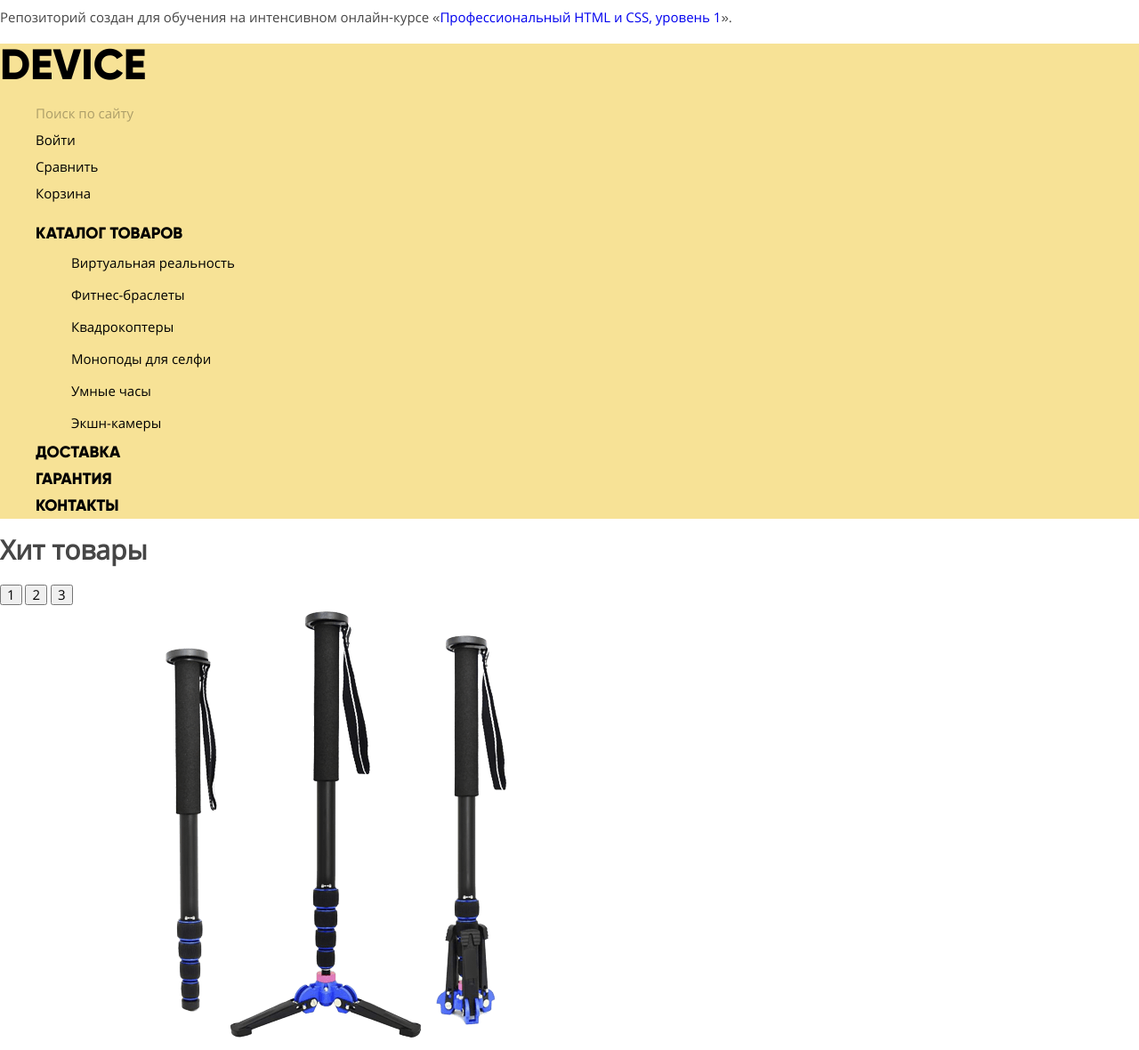
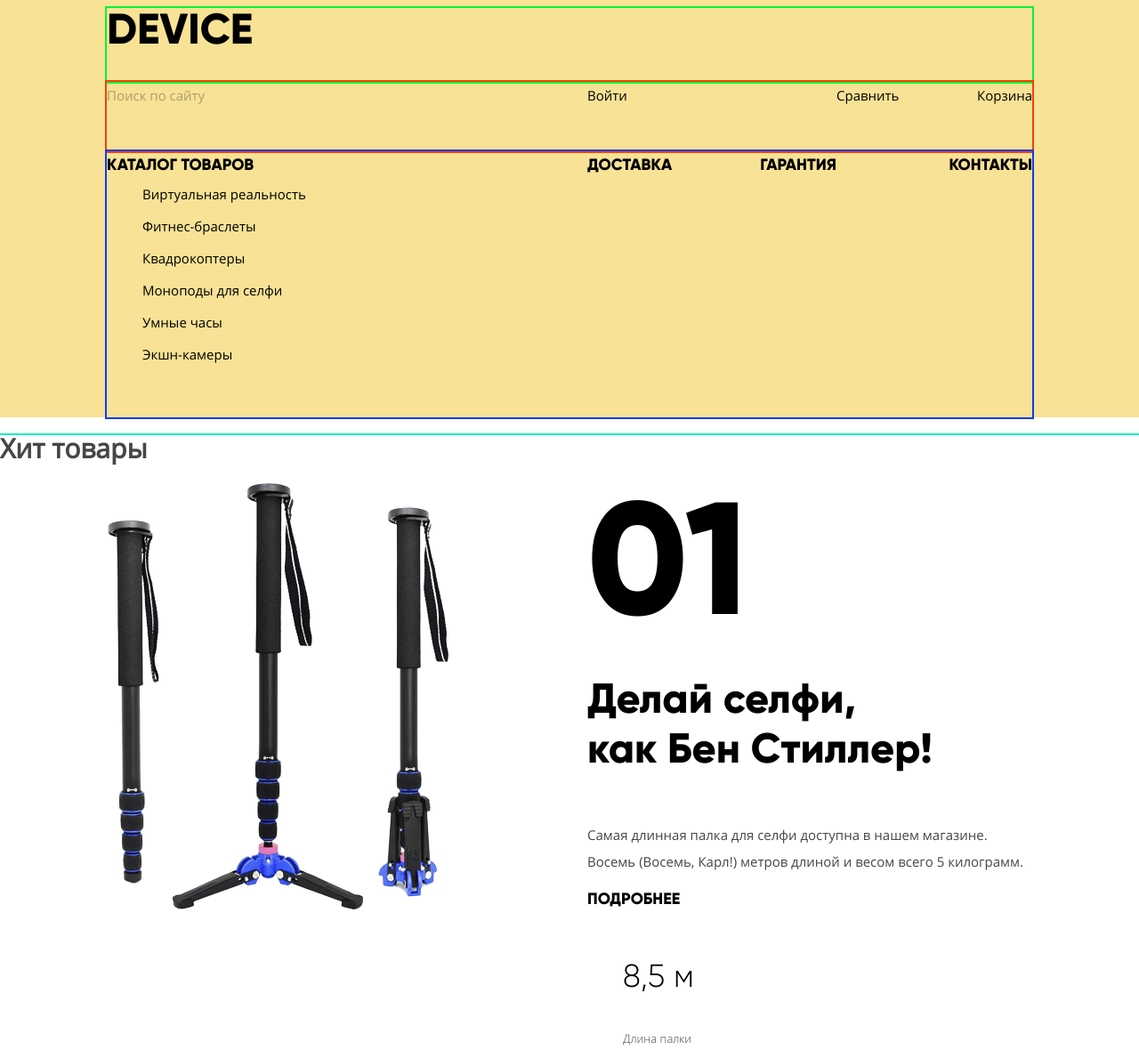
Before and after one commit to IrishaVasilyeva/703129-device, a plain HTML site: page index.html in a window 1280 px wide. Shown: the part 11-1191 px from the top of the page at 89% size. Drawn offline with nearby package versions, Linux system fonts and the light colour scheme; files whose address does not match are found by name.

Commit message:
Сетка

```diff
--- a/css/style.css
+++ b/css/style.css
@@ -141,7 +141,7 @@
    	font-size: 179.2px;
    	line-height: 179.2px;
    	font-weight: 800;
-   	color: #ffffff;
+   	color: #000000;
    }
 
    .slider-item h2 {
@@ -611,3 +611,96 @@
    .logo-footer-catalog a:active {
    	color: rgba(255, 198, 0, 0.3);
    }
+
+/*Сеточные стили*/
+
+html,
+body {
+	min-width: 1160px;
+}
+
+.main-header {
+	margin-bottom: 105px;
+	min-height: 700px;
+	outline: 2px solid #f105cd;
+}
+
+.main-navigation {
+	padding: 0;
+	margin: 0;
+	display: flex;
+	flex-direction: column;
+	min-height: 205px;
+}
+
+.logo-main {
+	padding: 0;
+	padding-bottom: 35px;
+	margin-top: 20px;
+	min-height: 38px;
+	outline: 2px solid #05f137;
+}
+
+.user-navigation {
+	margin: 0;
+	padding: 0;
+	padding-bottom: 48px;
+	min-height: 18px;
+	outline: 2px solid #f14205;
+
+	display: flex;
+	justify-content: space-between;
+}
+
+.site-navigation {
+	margin: 0;
+	padding: 0;
+	padding-bottom: 53px;
+	min-height: 20px;
+	outline: 2px solid #053cf1;
+	display: flex;
+	justify-content: space-between;
+}
+
+.slider {
+	margin: 0;
+	padding: 0;
+	min-height: 490px;
+	outline: 2px solid #05f1c2;
+}
+
+.main-header-container {
+	width: 1040px;
+	margin: 0 auto;
+	padding: 0;
+}
+
+.user-navigation .wrapper,
+.site-navigation .wrapper {
+	width: 500px;
+	display: flex;
+	justify-content: space-between;
+}
+
+.wrapper-inner-1 {
+	width: 280px;
+	display: flex;
+	justify-content: space-between;
+}
+
+.wrapper-inner-2 {
+	width: 220px;
+	display: flex;
+	justify-content: space-between;
+}
+
+.slider-item {
+	display: flex;
+	justify-content: space-between;
+}
+
+.slider-item .wrapper {
+	width: 500px;
+	display: flex;
+	flex-direction: column;
+}
--- a/index.html
+++ b/index.html
@@ -9,20 +9,31 @@
   </head>
   <body>
 
-    <p>Репозиторий создан для обучения на интенсивном онлайн‑курсе «<a href="https://htmlacademy.ru/intensive/htmlcss">Профессиональный HTML и CSS, уровень 1</a>».</p>
+    <!--<p>Репозиторий создан для обучения на интенсивном онлайн‑курсе «<a href="https://htmlacademy.ru/intensive/htmlcss">Профессиональный HTML и CSS, уровень 1</a>».</p>-->
 
     <header class="main-header">
     	<nav class="main-navigation">
+    	<div class="main-header-container">
 			<div class="logo logo-main">
 				<a>DEVICE</a>
 			</div>
 			<ul class="user-navigation">
+			  <div class="wrapper">
 				<li class="search"><a href="#">Поиск по сайту</a></li>
+			  </div>
+			  <div class="wrapper">
+			  	    <div class="wrapper-inner-1">
 				        <li><a href="#">Войти</a></li>
+			        </div>
+			        <div class="wrapper-inner-2">
 				        <li><a href="#">Сравнить</a></li>
 				        <li><a href="#">Корзина</a></li>
+				    </div>
+			  </div>
 			</ul>
+
 			<ul class="site-navigation">
+				<div class="wrapper">
 				<li><a href="catalog.html">Каталог товаров</a>
 					<ul class="catalog-menu-navigation">
 						<li><a href="#">Виртуальная реальность</a>
@@ -33,27 +44,37 @@
 						<li><a href="#">Экшн-камеры</a></li>
 					</ul>
 				</li>
+			    </div>
+			    <div class="wrapper">
+			    	<div class="wrapper-inner-1">
 				        <li><a href="#">Доставка</a></li>
 				        <li><a href="#">Гарантия</a></li>
+				    </div>
 				    <li><a href="#">Контакты</a></li>
+				</div>
 			</ul>
+		</div>
 		</nav>
 
 
 		<section class="slider">
 		<h1 class="visually-hidden">Хит товары</h1>
 
-		    <div class="slider-button">
+		<div class="main-header-container">
+		   <!-- <div class="slider-button">
 		    	<button class="slider-button-item">1</button>
 		        <button class="slider-button-item">2</button>
 		        <button class="slider-button-item">3</button>
-		    </div>
+		    </div> -->
 
 
 		    <div class="slider-item">
+			    <div class="wrapper">
+			        <img src="img/slider-1.png" width="384" height="486" alt="Селфи-палка">
+			    </div>
+			    <div class="wrapper">
 			    	<span>01</span>
-			    <img src="img/slider-1.png" width="384" height="486" alt="Селфи-палка">
-			    <h2>Делай селфи, как Бен Стиллер!</h2>
+			        <h2>Делай селфи,<br> как Бен Стиллер!</h2>
 			        <p>Самая длинная палка для селфи доступна в нашем магазине.
 			        Восемь (Восемь, Карл!) метров длиной и весом всего 5 килограмм.</p>
 			        <a class="button" href="catalog.html">Подробнее</a>
@@ -74,7 +95,7 @@
 		        </div>
 
 
-		    <div class="slider-item">
+		    <!--<div class="slider-item">
 			    <span>02</span>
 			    <img src="img/slider-2.png" width="345" height="485" alt="Фитнес-браслет">
 			    <h2>Худеем правильно!</h2>
@@ -107,6 +128,8 @@
 					    <p class="options">Радиус поражения</p>
 				    </li>
 			    </ul>
+			</div> -->
+		    </div>
 	    </div>
         </section>
    	</header>
```
Lines whose indentation alone changed are shown as unchanged.
